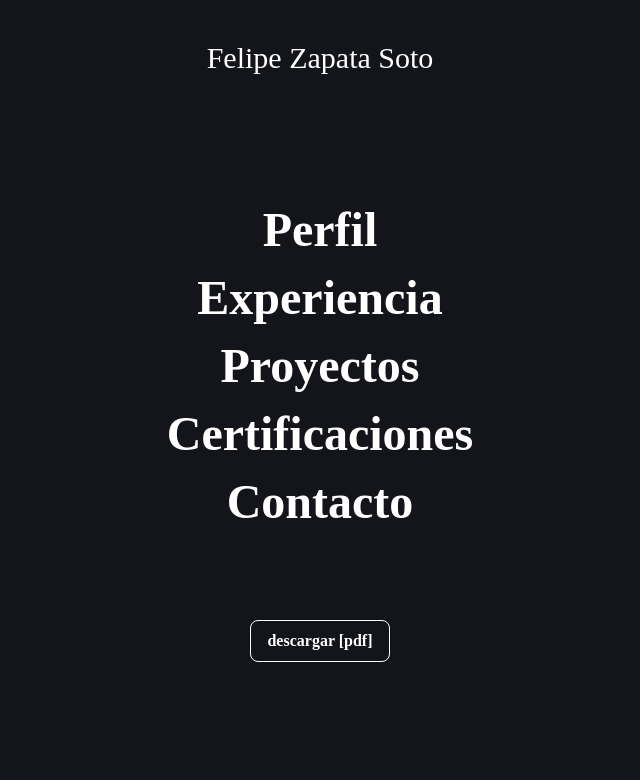
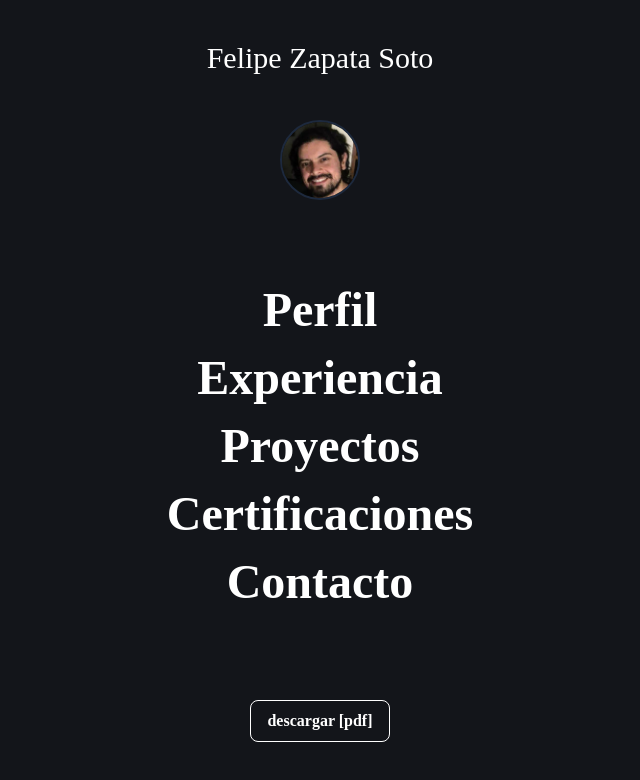
Before and after one commit to Felipeazs/portfolio, an Astro site: page / in a window 1280 px wide. Shown: the whole page, without its empty margins (320-960 px from the left). Built offline with nearby package versions, Linux system fonts and the light colour scheme; Astro itself is replaced by a stand-in of ours; a web font is replaced by a local one.

Commit message:
update: foto perfil

```diff
--- a/src/pages/index.astro
+++ b/src/pages/index.astro
@@ -18,6 +18,13 @@ export const prerender = true
 	<section
 		aria-label="Mi portafolio"
 		class="text-center">
+		<a href="/contact">
+			<img
+				class="rounded-full w-20 h-20 object-cover border-2 border-slate-800 hover:border-gray-200 transition-colors"
+				src="/foto.jpg"
+				alt="perfil"
+			/>
+		</a>
 		<div class="px-4 py-20 mx-auto max-w-screen-xl">
 			{
 				ordered_items.map((item) => {
```
Also changed, not shown: README.md, public/foto.jpg (added), 1 other file.
